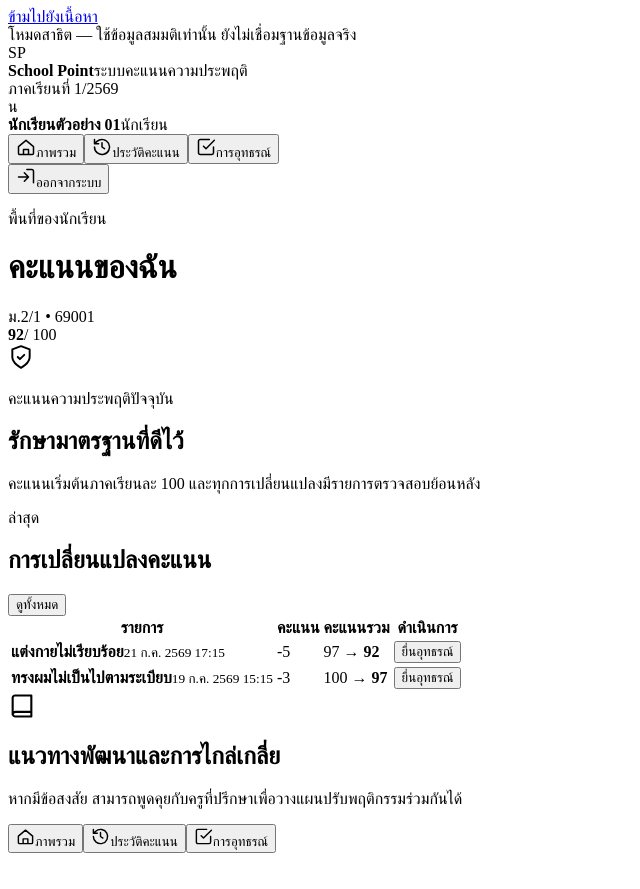
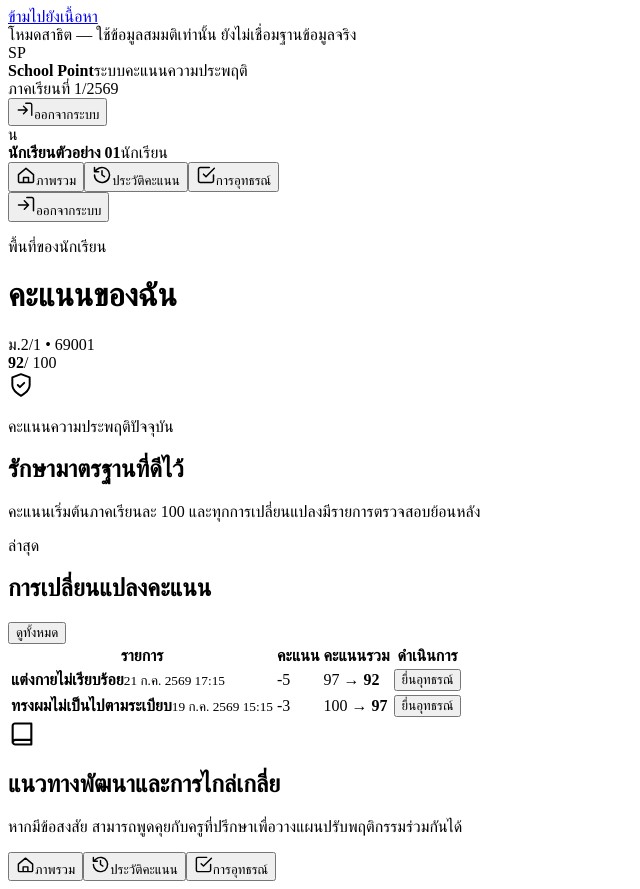
Before and after one commit to terkman/school-point, a React (Vite) app: page / in a window 1280 px wide. Both pictures are taken after a click on the button "เข้าสู่ระบบ". Shown: the whole page, without its empty margins (0-640 px from the left). Before the commit the page ends 861 px from the top, so only its background shows below. Built offline with nearby package versions, Linux system fonts and the light colour scheme; the HTML template or start-up script is replaced by a standard one.

Commit message:
feat: add visible topbar logout

```diff
--- a/src/styles.css
+++ b/src/styles.css
@@ -140,7 +140,23 @@ p { line-height: 1.65; color: var(--muted); }
 .brand-copy { display: flex; flex-direction: column; margin-left: 11px; }
 .brand-copy strong { font-size: 1rem; letter-spacing: .01em; }
 .brand-copy span { font-size: .72rem; color: #bfcbea; }
-.term-chip { margin-left: auto; padding: 7px 12px; border: 1px solid rgba(255,255,255,.25); border-radius: 7px; font-size: .78rem; color: #dce6ff; }
+.topbar-actions { display: flex; align-items: center; gap: 9px; margin-left: auto; }
+.term-chip { padding: 7px 12px; border: 1px solid rgba(255,255,255,.25); border-radius: 7px; font-size: .78rem; color: #dce6ff; }
+.topbar-logout {
+  min-height: 36px;
+  display: inline-flex;
+  align-items: center;
+  gap: 7px;
+  padding: 7px 11px;
+  border: 1px solid rgba(255,255,255,.34);
+  border-radius: 7px;
+  background: rgba(255,255,255,.1);
+  color: white;
+  font-size: .78rem;
+  font-weight: 800;
+}
+.topbar-logout:hover { background: rgba(255,255,255,.2); }
+.topbar-logout:focus-visible { outline: 3px solid rgba(147,182,255,.65); outline-offset: 2px; }
 
 .app-layout { display: grid; grid-template-columns: 240px minmax(0, 1fr); min-height: calc(100vh - 98px); }
 .sidebar {
@@ -523,6 +539,8 @@ tbody tr:hover td { background: #fbfcfe; }
   .demo-banner { min-height: 34px; font-size: .68rem; }
   .topbar { height: 60px; padding: 0 14px; }
   .brand-copy span, .term-chip { display: none; }
+  .topbar-actions { gap: 0; }
+  .topbar-logout { min-height: 38px; padding-inline: 10px; font-size: .7rem; }
   .app-layout { display: block; min-height: calc(100vh - 94px); }
   .sidebar { display: none; }
   .main-content { padding: 20px 14px 92px; }
--- a/src/ui.tsx
+++ b/src/ui.tsx
@@ -101,7 +101,13 @@ export function AppShell<T extends string>({
           <strong>School Point</strong>
           <span>ระบบคะแนนความประพฤติ</span>
         </div>
-        <div className="term-chip">{state.term.label}</div>
+        <div className="topbar-actions">
+          <div className="term-chip">{state.term.label}</div>
+          <button className="topbar-logout" type="button" onClick={onLogout}>
+            <Icon name="logout" size={18} />
+            <span>ออกจากระบบ</span>
+          </button>
+        </div>
       </header>
       <div className="app-layout">
         <aside className="sidebar" aria-label="เมนูหลัก">
```
